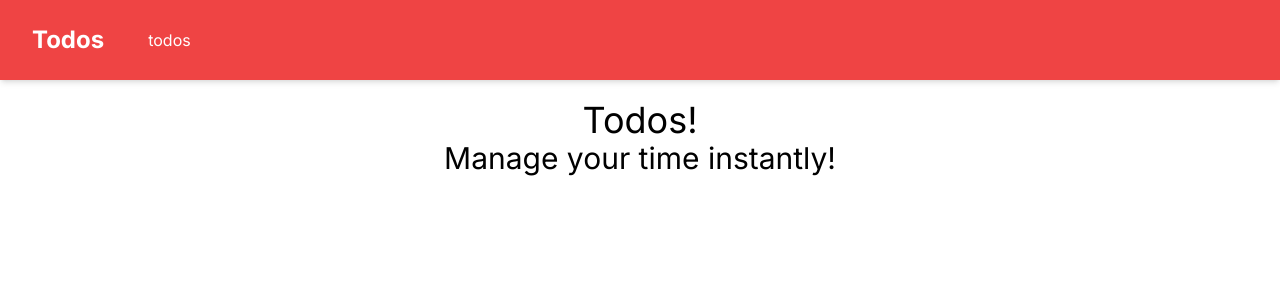
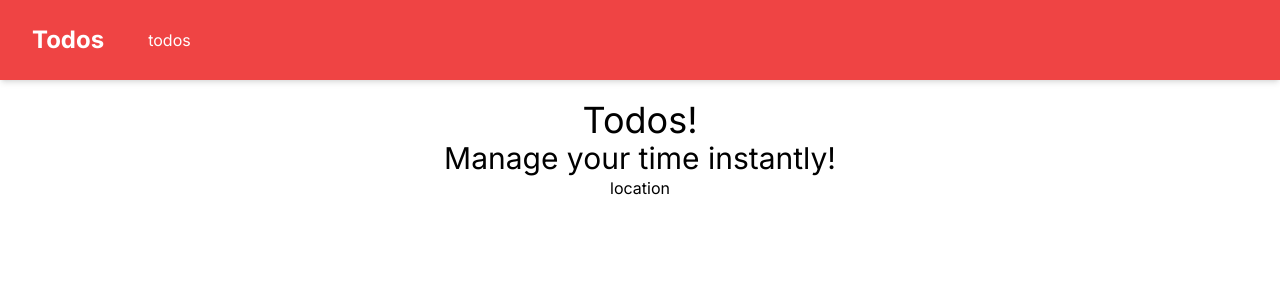
Before and after one commit to HazemLenin/next-js-todos, a Next.js app: page / in a window 1280 px wide. Shown: the top 300 px of the page. Built offline with nearby package versions, Linux system fonts and the light colour scheme.

Commit message:
show todos list

```diff
--- a/app/page.tsx
+++ b/app/page.tsx
@@ -1,11 +1,13 @@
-import Image from "next/image";
-import { UnitOfWork } from "@/dal/UnitOfWork";
+import Link from "next/link";
 
 export default function Home() {
 	return (
 		<section className="flex flex-col justify-center items-center">
 			<h1 className="text-4xl">Todos!</h1>
 			<h2 className="text-3xl">Manage your time instantly!</h2>
+			<Link href="/helloworld" as="/">
+				location
+			</Link>
 		</section>
 	);
 }
--- a/app/todos/page.tsx
+++ b/app/todos/page.tsx
@@ -62,7 +62,7 @@ function Todos() {
 			{/* Searching form */}
 			<form
 				onSubmit={(e) => e.preventDefault()}
-				className="flex justify-between w-full"
+				className="flex justify-between"
 			>
 				<div className="form-group">
 					<label htmlFor="title">Title</label>
@@ -98,7 +98,7 @@ function Todos() {
 					{[1, 2, 3, 4, 5, 6].map((i) => (
 						<div
 							key={i}
-							className="bg-gray-300 animate-pulse w-full h-10 rounded-md"
+							className="bg-gray-300 animate-pulse h-10 rounded-md"
 						></div>
 					))}
 				</div>
@@ -126,7 +126,8 @@ function Todos() {
 									<Link
 										className="btn btn-primary"
 										href={`/todos/?id=${todo.id}`}
-										as={`/odos/${todo.id}`}
+										as={`/todos/${todo.id}`}
+										prefetch
 									>
 										Details
 									</Link>
```
Also changed, not shown: app/components/Modal.tsx (+0 -13 lines).
